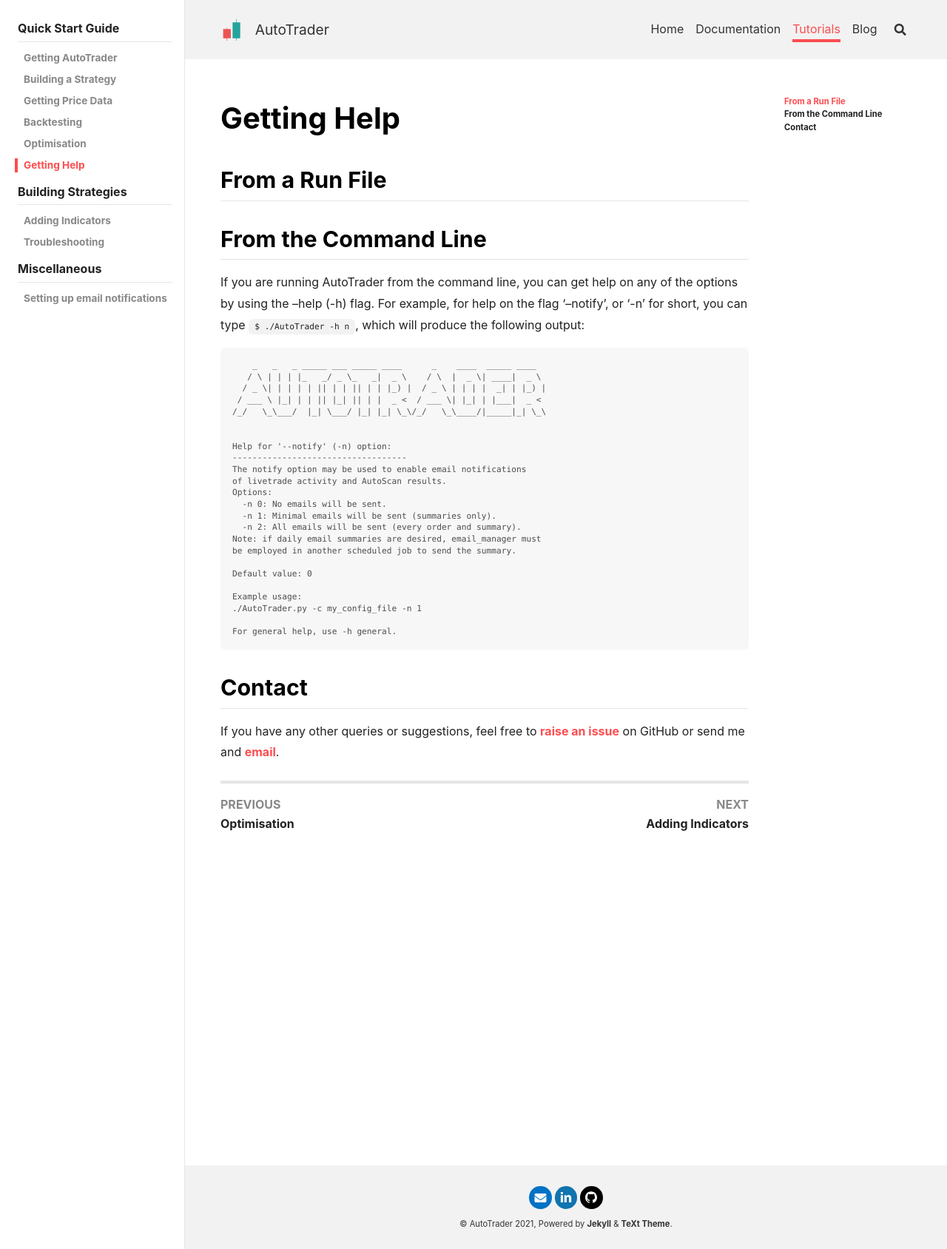
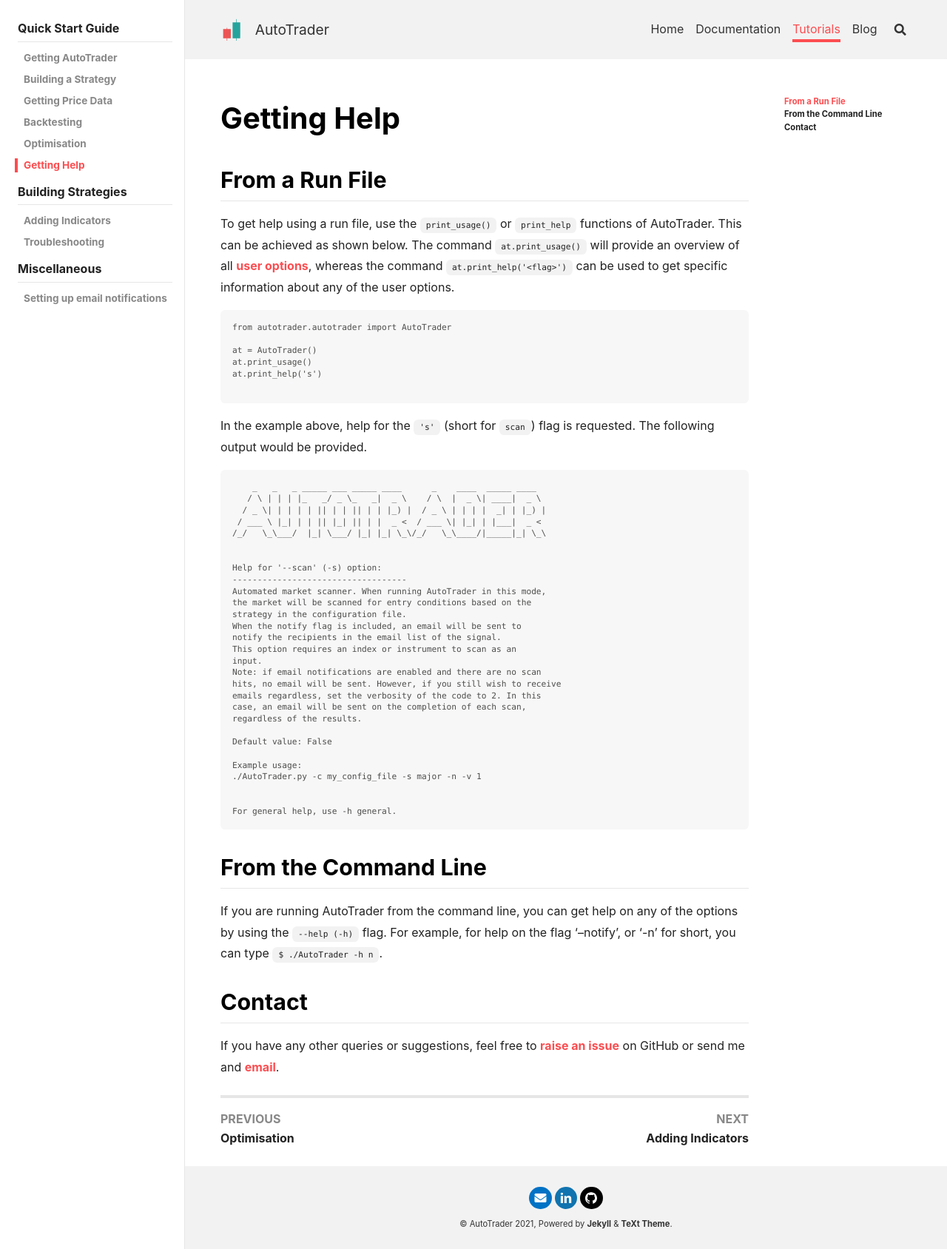
Before and after one commit to kieran-mackle/AutoTrader, a Jekyll site: the page built from content/_tutorials/1.7-getting-help.md, in a window 1280 px wide. Shown: the whole page at 74% size. Built offline with Jekyll 4.4.1, drawn with Linux system fonts in a browser that asks for light colours; nearby versions of some CDN libraries.

Commit message:
Update 1.7-getting-help.md

````diff
--- a/content/_tutorials/1.7-getting-help.md
+++ b/content/_tutorials/1.7-getting-help.md
@@ -5,11 +5,20 @@
 
 
 ## From a Run File
+To get help using a run file, use the `print_usage()` or `print_help` functions of AutoTrader. This can be achieved as shown below.
+The command `at.print_usage()` will provide an overview of all [user options](../docs/autotrader#user-options), whereas the command
+`at.print_help('<flag>')` can be used to get specific information about any of the user options.
 
-## From the Command Line
-If you are running AutoTrader from the command line, you can get help on any of the options by using the --help (-h) flag. For example,
-for help on the flag '--notify', or '-n' for short, you can type `$ ./AutoTrader -h n`, which will produce the following output:
+```
+from autotrader.autotrader import AutoTrader
 
+at = AutoTrader()
+at.print_usage()
+at.print_help('s')
+
+```
+
+In the example above, help for the `'s'` (short for `scan`) flag is requested. The following output would be provided.
 
 ```
     _   _   _ _____ ___ _____ ____      _    ____  _____ ____
@@ -19,24 +28,33 @@
 /_/   \_\___/  |_| \___/ |_| |_| \_\/_/   \_\____/|_____|_| \_\
 
 
-Help for '--notify' (-n) option:
+Help for '--scan' (-s) option:
 -----------------------------------
-The notify option may be used to enable email notifications
-of livetrade activity and AutoScan results.
-Options:
-  -n 0: No emails will be sent.
-  -n 1: Minimal emails will be sent (summaries only).
-  -n 2: All emails will be sent (every order and summary).
-Note: if daily email summaries are desired, email_manager must
-be employed in another scheduled job to send the summary.
+Automated market scanner. When running AutoTrader in this mode,
+the market will be scanned for entry conditions based on the
+strategy in the configuration file.
+When the notify flag is included, an email will be sent to
+notify the recipients in the email list of the signal.
+This option requires an index or instrument to scan as an
+input.
+Note: if email notifications are enabled and there are no scan
+hits, no email will be sent. However, if you still wish to receive
+emails regardless, set the verbosity of the code to 2. In this
+case, an email will be sent on the completion of each scan,
+regardless of the results.
 
-Default value: 0
+Default value: False
 
 Example usage:
-./AutoTrader.py -c my_config_file -n 1
+./AutoTrader.py -c my_config_file -s major -n -v 1
+
 
 For general help, use -h general.
 ```
+
+## From the Command Line
+If you are running AutoTrader from the command line, you can get help on any of the options by using the `--help (-h)` flag. For example,
+for help on the flag '--notify', or '-n' for short, you can type `$ ./AutoTrader -h n`.
 
 
 ## Contact
````
